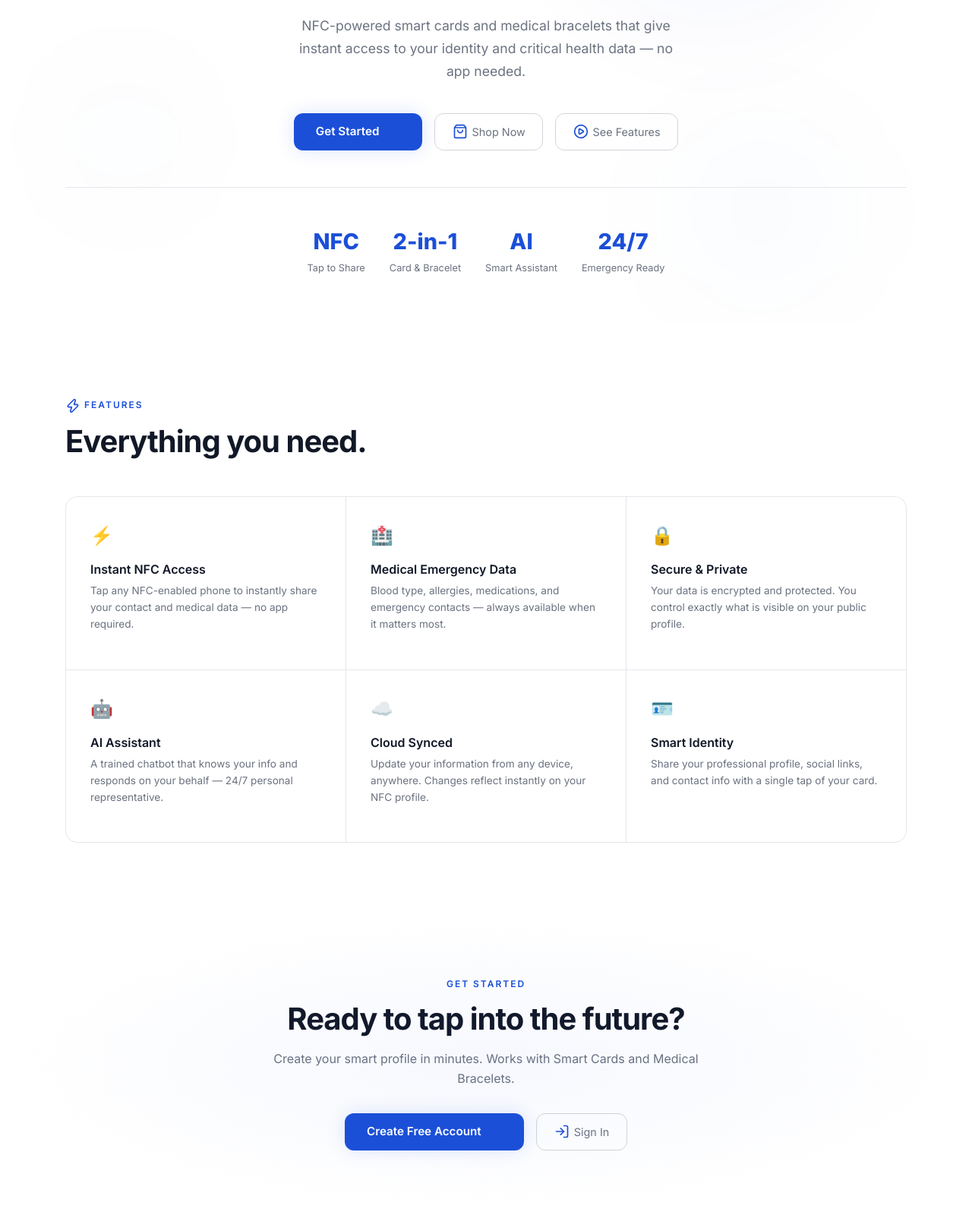
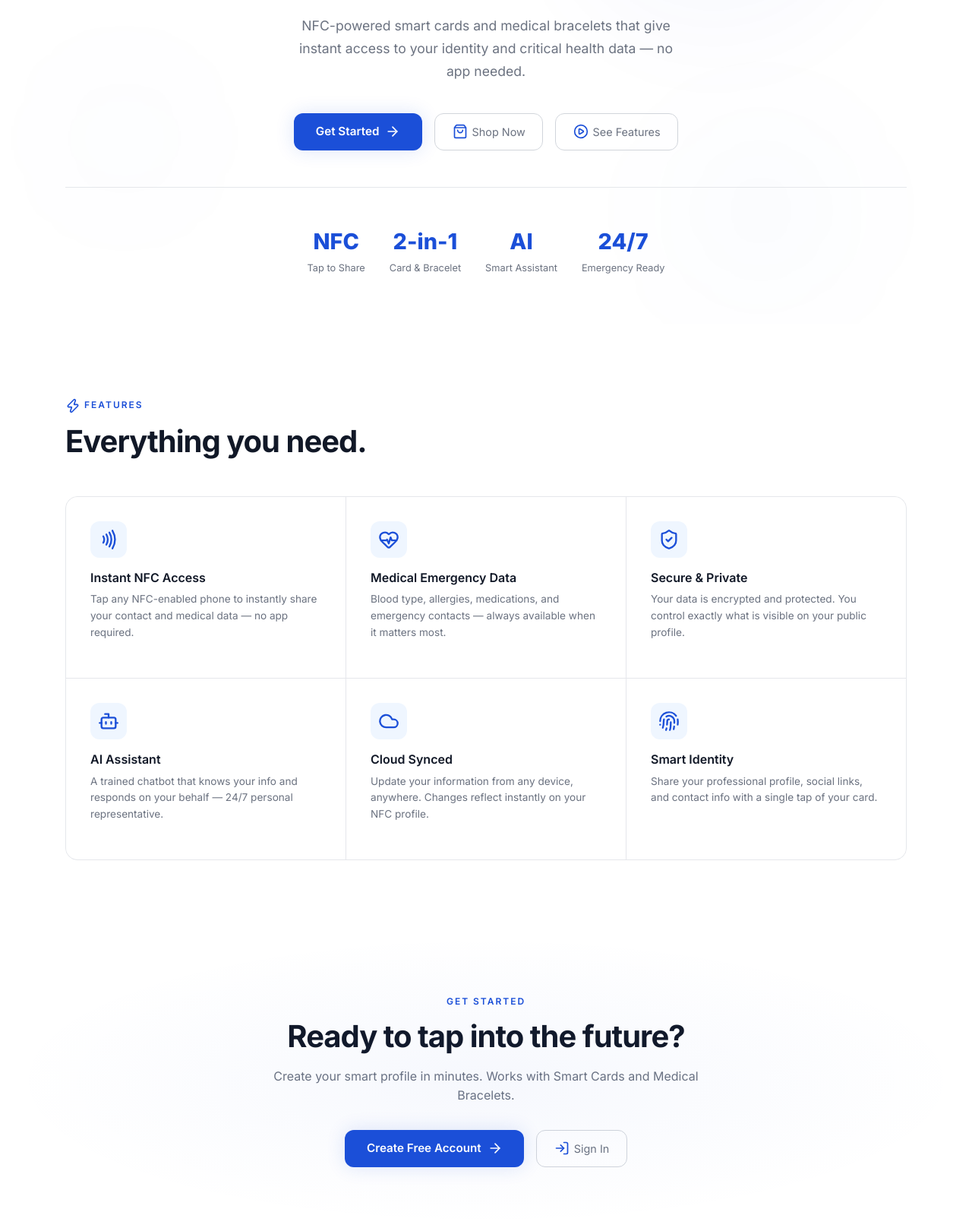
Before and after one commit to MostafaAlwakel/micronfc, a Flask app: page / in a window 1280 px wide. Shown: the part 363-1979 px from the top of the page at 76% size. Before the commit the page ends 1885 px from the top, so only its background shows below. Run offline with Flask 3, Linux system fonts and the light colour scheme; some libraries are stand-ins or nearby versions.

Commit message:
feat: feature cards — replace emoji icons with Lucide (nfc/heart-pulse/shield-check/bot/cloud/fingerprint)
- Replace all 6 emoji feat-icon spans with <i data-lucide> 28px blue icons
- Update .feat-icon CSS: 48px blue bg square container with border-radius 12px
- Fix btn-primary arrow icon stroke to #fff (was blue-on-blue, invisible)

Co-Authored-By: Claude Sonnet 4.6 <noreply@anthropic.com>

```diff
--- a/static/css/style.css
+++ b/static/css/style.css
@@ -385,9 +385,15 @@ body {
 .feature-card:hover { background: var(--surface2); }
 
 .feat-icon {
-  font-size: 1.5rem;
-  margin-bottom: 1rem;
-  display: block;
+  width: 48px;
+  height: 48px;
+  background: #EFF6FF;
+  border-radius: 12px;
+  display: flex;
+  align-items: center;
+  justify-content: center;
+  margin-bottom: 1.1rem;
+  flex-shrink: 0;
 }
 
 .feature-card h3 {
--- a/templates/index.html
+++ b/templates/index.html
@@ -22,7 +22,7 @@
 
     <div class="hero-actions">
       <a href="{{ url_for('register') }}" class="btn-primary">
-        Get Started <i data-lucide="arrow-right" style="width:20px;height:20px;stroke:#1B4FD8;stroke-width:2;fill:none;"></i>
+        Get Started <i data-lucide="arrow-right" style="width:20px;height:20px;stroke:#fff;stroke-width:2;fill:none;"></i>
       </a>
       <a href="{{ url_for('store.index') }}" class="btn-secondary">
         <i data-lucide="shopping-bag" style="width:20px;height:20px;stroke:#1B4FD8;stroke-width:2;fill:none;"></i> Shop Now
@@ -60,32 +60,32 @@
 
     <div class="features-grid">
       <div class="feature-card">
-        <span class="feat-icon">⚡</span>
+        <div class="feat-icon"><i data-lucide="nfc" style="width:28px;height:28px;stroke:#1B4FD8;stroke-width:2;fill:none;"></i></div>
         <h3>Instant NFC Access</h3>
         <p>Tap any NFC-enabled phone to instantly share your contact and medical data — no app required.</p>
       </div>
       <div class="feature-card">
-        <span class="feat-icon">🏥</span>
+        <div class="feat-icon"><i data-lucide="heart-pulse" style="width:28px;height:28px;stroke:#1B4FD8;stroke-width:2;fill:none;"></i></div>
         <h3>Medical Emergency Data</h3>
         <p>Blood type, allergies, medications, and emergency contacts — always available when it matters most.</p>
       </div>
       <div class="feature-card">
-        <span class="feat-icon">🔒</span>
+        <div class="feat-icon"><i data-lucide="shield-check" style="width:28px;height:28px;stroke:#1B4FD8;stroke-width:2;fill:none;"></i></div>
         <h3>Secure & Private</h3>
         <p>Your data is encrypted and protected. You control exactly what is visible on your public profile.</p>
       </div>
       <div class="feature-card">
-        <span class="feat-icon">🤖</span>
+        <div class="feat-icon"><i data-lucide="bot" style="width:28px;height:28px;stroke:#1B4FD8;stroke-width:2;fill:none;"></i></div>
         <h3>AI Assistant</h3>
         <p>A trained chatbot that knows your info and responds on your behalf — 24/7 personal representative.</p>
       </div>
       <div class="feature-card">
-        <span class="feat-icon">☁️</span>
+        <div class="feat-icon"><i data-lucide="cloud" style="width:28px;height:28px;stroke:#1B4FD8;stroke-width:2;fill:none;"></i></div>
         <h3>Cloud Synced</h3>
         <p>Update your information from any device, anywhere. Changes reflect instantly on your NFC profile.</p>
       </div>
       <div class="feature-card">
-        <span class="feat-icon">🪪</span>
+        <div class="feat-icon"><i data-lucide="fingerprint" style="width:28px;height:28px;stroke:#1B4FD8;stroke-width:2;fill:none;"></i></div>
         <h3>Smart Identity</h3>
         <p>Share your professional profile, social links, and contact info with a single tap of your card.</p>
       </div>
@@ -103,7 +103,7 @@
     </p>
     <div class="hero-actions">
       <a href="{{ url_for('register') }}" class="btn-primary">
-        Create Free Account <i data-lucide="arrow-right" style="width:20px;height:20px;stroke:#1B4FD8;stroke-width:2;fill:none;"></i>
+        Create Free Account <i data-lucide="arrow-right" style="width:20px;height:20px;stroke:#fff;stroke-width:2;fill:none;"></i>
       </a>
       <a href="{{ url_for('login') }}" class="btn-secondary">
         <i data-lucide="log-in" style="width:20px;height:20px;stroke:#1B4FD8;stroke-width:2;fill:none;"></i> Sign In
```
